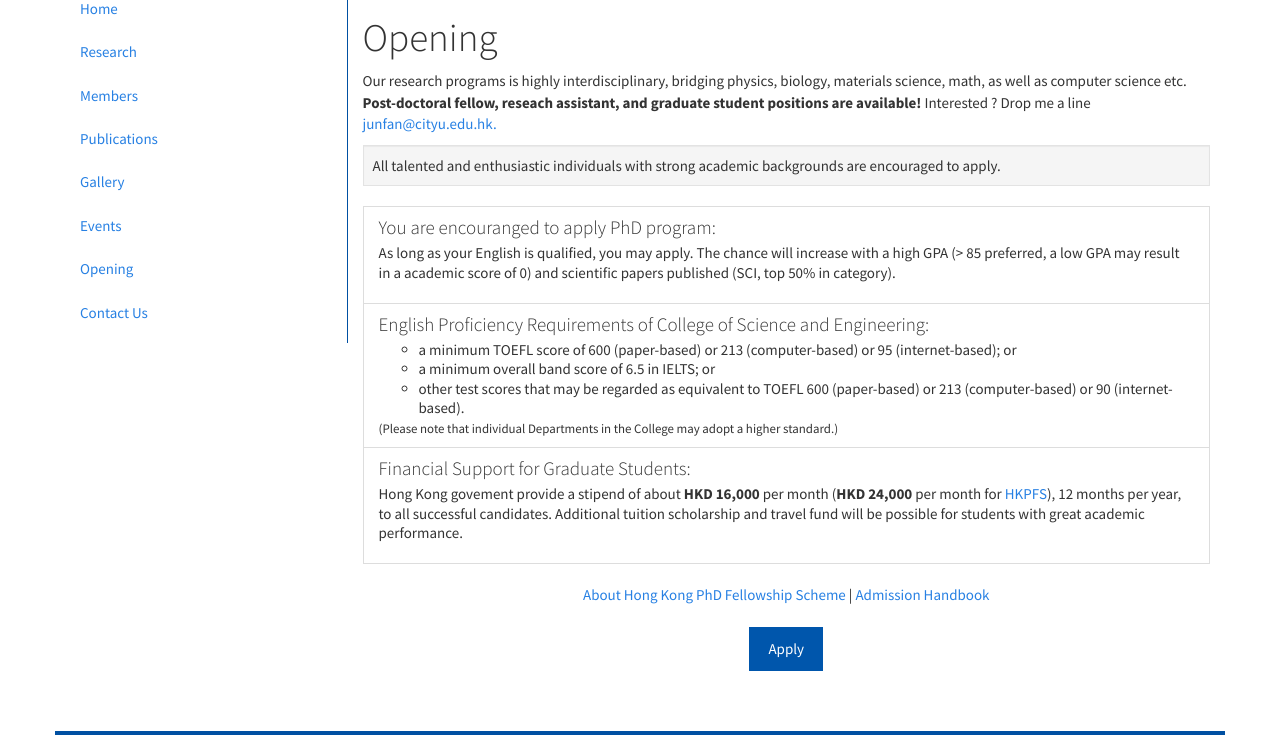
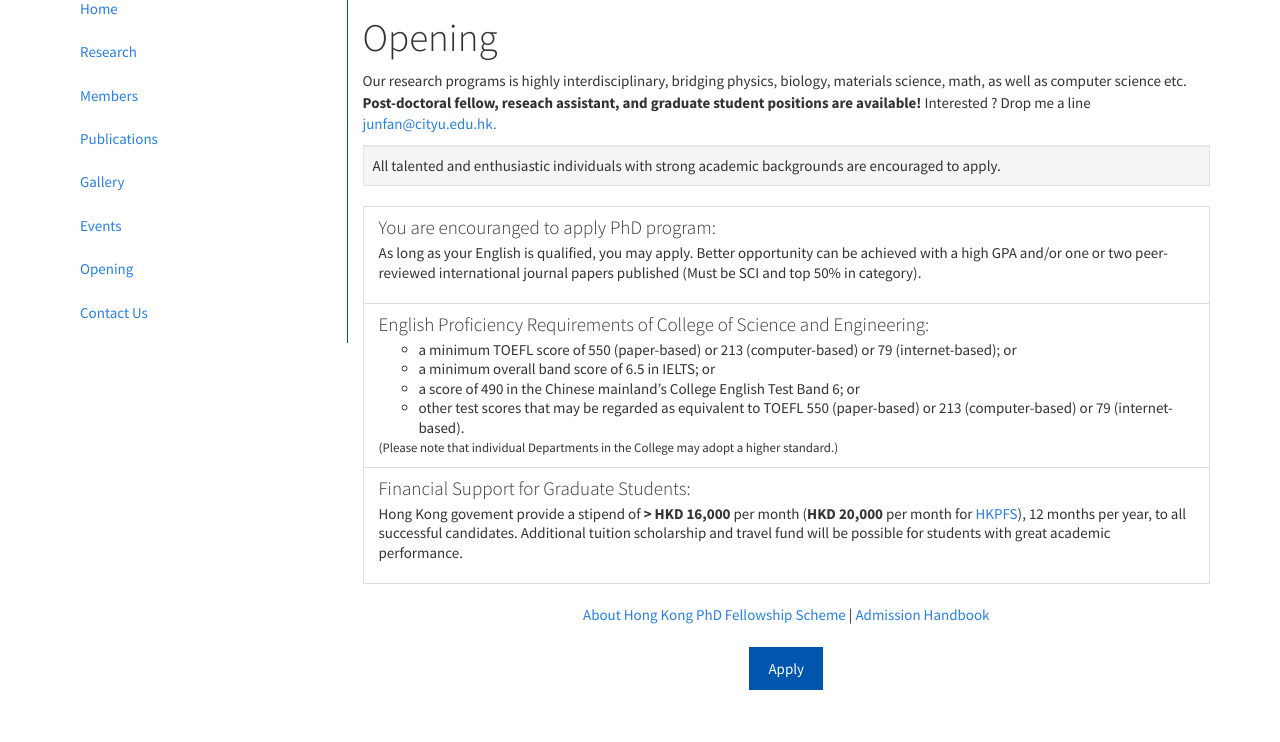
Before and after one commit to computational-physics/combo-website, a PHP site: page /opening/index.php in a window 1280 px wide. Shown: the part 453-1195 px from the top of the page. Run offline with PHP 8.4, Linux system fonts and the light colour scheme.

Commit message:
opening update

```diff
--- a/main/opening/index.php
+++ b/main/opening/index.php
@@ -25,16 +25,17 @@
 	                        <li class="list-group-item">
 	                            <h4 class="list-group-item-heading">You are encouranged to apply PhD program:</h4>
 	                            <div class="list-group-item-text">
-	                                <p>As long as your English is qualified, you may apply. The chance will increase with a high GPA (> 85 preferred, a low GPA may result in a academic score of 0) and scientific papers published (SCI, top 50% in category).</p>
+	                                <p>As long as your English is qualified, you may apply. Better opportunity can be achieved with a high GPA and/or one or two peer-reviewed international journal papers published (Must be SCI and top 50% in category).</p>
 	                            </div>
 	                        </li>
 	                        <li class="list-group-item">
 	                            <h4 class="list-group-item-heading">English Proficiency Requirements of College of Science and Engineering:</h4>
 	                            <div class="list-group-item-text">
 	                            	<ul>
-	                            		<li>a minimum TOEFL score of 600 (paper-based) or 213 (computer-based) or 95 (internet-based); or</li>
+	                            		<li>a minimum TOEFL score of 550 (paper-based) or 213 (computer-based) or 79 (internet-based); or</li>
 	                            		<li>a minimum overall band score of 6.5 in IELTS; or</li>
-	                            		<li>other test scores that may be regarded as equivalent to TOEFL 600 (paper-based) or 213 (computer-based) or 90 (internet-based).</li>
+										<li>a score of 490 in the Chinese mainland’s College English Test Band 6; or</li>
+	                            		<li>other test scores that may be regarded as equivalent to TOEFL 550 (paper-based) or 213 (computer-based) or 79 (internet-based).</li>
 	                            	</ul>
 	                            	<small>(Please note that individual Departments in the College may adopt a higher standard.)</small>
 	                            </div>
@@ -42,7 +43,7 @@
 	                        <li class="list-group-item">
 	                            <h4 class="list-group-item-heading">Financial Support for Graduate Students:</h4>
 	                            <div class="list-group-item-text">
-	                                <p>Hong Kong govement provide a stipend of about <strong>HKD 16,000</strong> per month (<strong>HKD 24,000</strong> per month for <a target="_blank" href="https://cerg1.ugc.edu.hk/hkpfs/index.html" target="_blank">HKPFS</a>), 12 months per year, to all successful candidates. Additional tuition scholarship and travel fund will be possible for students with great academic performance.</p>
+	                                <p>Hong Kong govement provide a stipend of <strong>> HKD 16,000</strong> per month (<strong>HKD 20,000</strong> per month for <a target="_blank" href="https://cerg1.ugc.edu.hk/hkpfs/index.html" target="_blank">HKPFS</a>), 12 months per year, to all successful candidates. Additional tuition scholarship and travel fund will be possible for students with great academic performance.</p>
 	                            </div>
 	                        </li>
 	                    </ul>
```
